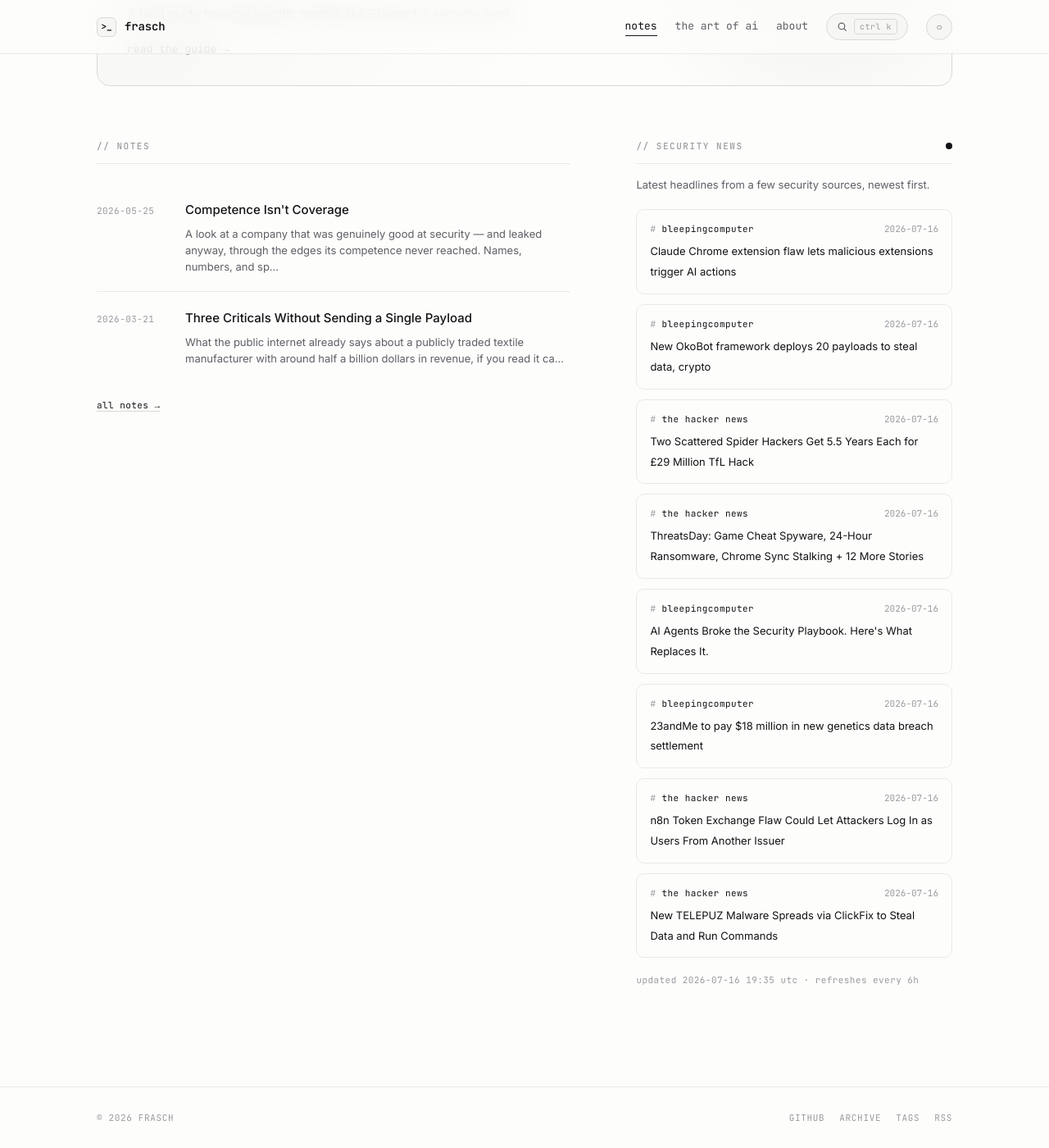
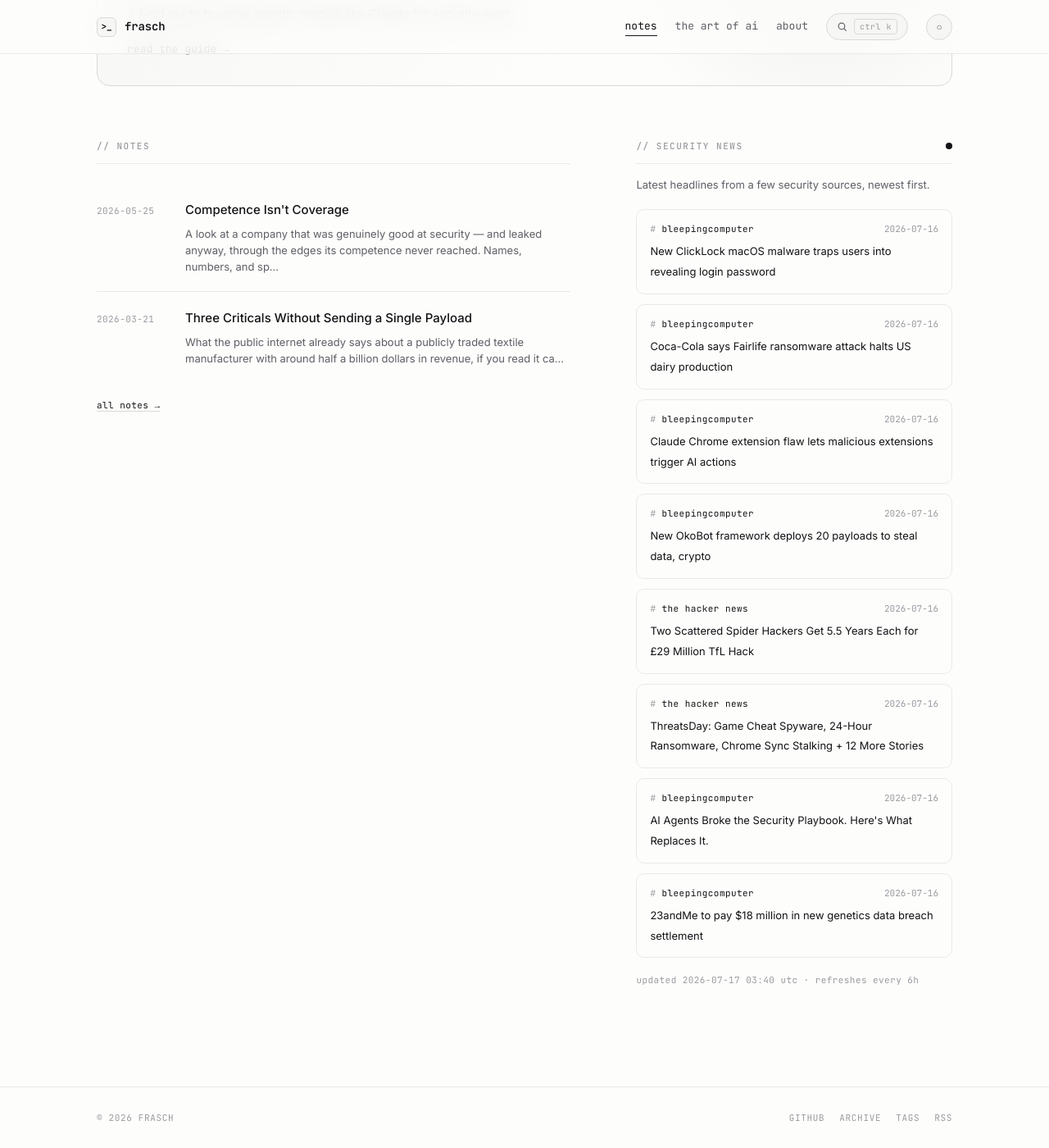
Before and after one commit to whoisfrasch/frasch, a Jekyll site: the page built from index.html, in a window 1280 px wide and 1400 px high, scrolled down 615 px. Shown: the whole window at 82% size. Built offline with Jekyll 4.4.1, drawn with Linux system fonts in a browser that asks for light colours.

Commit message:
Refresh security news feed

```diff
--- a/_data/news.json
+++ b/_data/news.json
@@ -1,6 +1,18 @@
 {
-  "updated": "2026-07-16T19:35:09Z",
+  "updated": "2026-07-17T03:40:45Z",
   "items": [
+    {
+      "source": "bleepingcomputer",
+      "title": "New ClickLock macOS malware traps users into revealing login password",
+      "link": "https://www.bleepingcomputer.com/news/security/new-clicklock-macos-malware-traps-users-into-revealing-login-password/",
+      "date": "2026-07-16T21:52:54Z"
+    },
+    {
+      "source": "bleepingcomputer",
+      "title": "Coca-Cola says Fairlife ransomware attack halts US dairy production",
+      "link": "https://www.bleepingcomputer.com/news/security/coca-cola-says-fairlife-ransomware-attack-halts-us-dairy-production/",
+      "date": "2026-07-16T21:09:41Z"
+    },
     {
       "source": "bleepingcomputer",
       "title": "Claude Chrome extension flaw lets malicious extensions trigger AI actions",
@@ -36,18 +48,6 @@
       "title": "23andMe to pay $18 million in new genetics data breach settlement",
       "link": "https://www.bleepingcomputer.com/news/security/23andme-to-pay-18-million-in-new-genetics-data-breach-settlement/",
       "date": "2026-07-16T13:47:23Z"
-    },
-    {
-      "source": "the hacker news",
-      "title": "n8n Token Exchange Flaw Could Let Attackers Log In as Users From Another Issuer",
-      "link": "https://thehackernews.com/2026/07/n8n-token-exchange-flaw-could-let.html",
-      "date": "2026-07-16T13:33:25Z"
-    },
-    {
-      "source": "the hacker news",
-      "title": "New TELEPUZ Malware Spreads via ClickFix to Steal Data and Run Commands",
-      "link": "https://thehackernews.com/2026/07/new-telepuz-malware-spreads-via.html",
-      "date": "2026-07-16T12:50:13Z"
     }
   ]
 }
```
